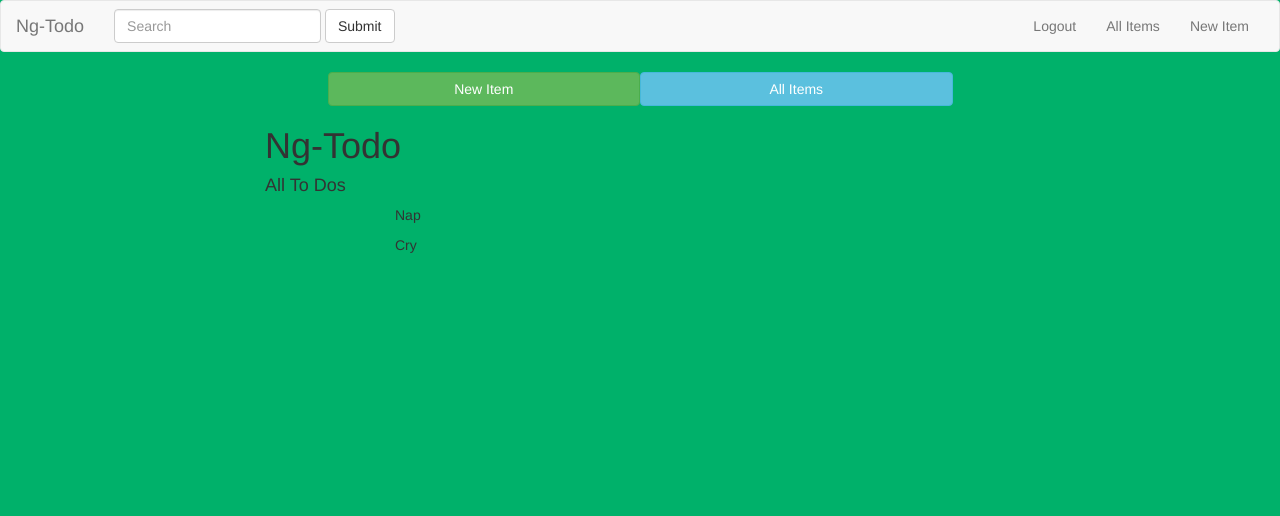
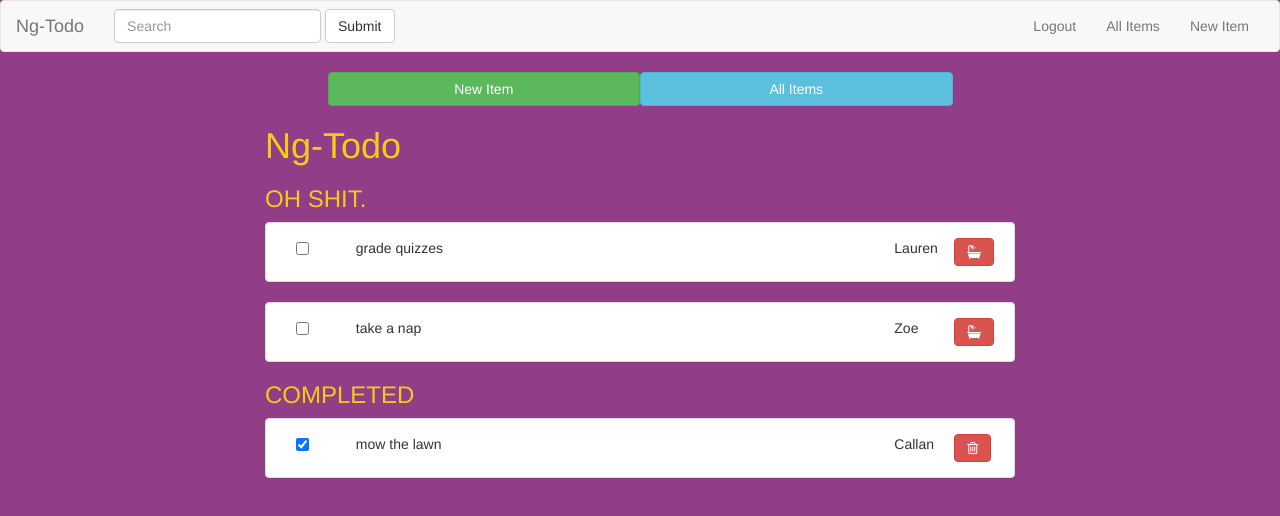
Before and after one commit to morecallan/angular-todo, a plain HTML site: page index.html in a window 1280 px wide. Drawn offline with nearby package versions, Linux system fonts and the light colour scheme.

Commit message:
todos coolio

```diff
--- a/index.html
+++ b/index.html
@@ -5,6 +5,7 @@
     <title>Angular To-Do</title>
     <!-- Third Party Styles -->
     <link rel="stylesheet" href="./lib/bower_components/bootstrap/dist/css/bootstrap.css">
+    <link rel="stylesheet" href="https://maxcdn.bootstrapcdn.com/font-awesome/4.7.0/css/font-awesome.min.css">
     <!-- Personal Styles -->
     <link rel="stylesheet" href="./styles/main.css">
   </head>
@@ -45,13 +46,34 @@
             <h1>Ng-Todo</h1>
 
             <div class="allTodos" ng-show="!showNewItems">
-              <h4>All To Dos</h4>
-              <div class="row" ng-repeat="todo in todos">
-                <div class="col-xs-8 col-xs-offset-2">
-                  <p>{{todo.task}}</p>
+              <div>
+                <h3>OH SHIT.</h3>
+                <div class="panel panel-default" ng-repeat="todo in todos | filter: {isCompleted: false}">
+                    <div class="panel-body">
+                        <div class="col-xs-1"><input type="checkbox" ng-checked="todo.isCompleted" name=""/></div>
+                        <div class="col-xs-7">{{todo.task}}</div>
+                        <div class="col-xs-1 col-xs-offset-2">{{todo.assignedTo}}</div>
+                        <div class="col-xs-1"><button class="btn btn-danger fa fa-bathtub"></button></div>
+                    </div>
                 </div>
               </div>
+
+
+              <div>
+                  <h3>COMPLETED</h3>
+                  <div class="panel panel-default" ng-repeat="todo in todos | filter: {isCompleted: true}">
+                      <div class="panel-body">
+                          <div class="col-xs-1"><input type="checkbox" ng-checked="todo.isCompleted" name=""/></div>
+                          <div class="col-xs-7">{{todo.task}}</div>
+                          <div class="col-xs-1  col-xs-offset-2">{{todo.assignedTo}}</div>
+                          <div class="col-xs-1"><button class="btn btn-danger fa fa-trash-o"></button></div>
+                      </div>
+                  </div>
+              </div>
             </div>
+
+
+
 
             <div class="newTodo" ng-show="showNewItems">
               <h4>New To Do</h4>
--- a/javascripts/main.js
+++ b/javascripts/main.js
@@ -9,7 +9,26 @@ app.controller("NavCtrl", ($scope) => {
 app.controller("ListCtrl", ($scope) => {
   $scope.poop = "💩";
 
-  $scope.todos = [{task: "Nap", isCompleted: false},{task: "Cry", isCompleted: false}];
+  $scope.todos = [
+        {
+          id: 0,
+          task: "mow the lawn",
+          isCompleted: true,
+          assignedTo: "Callan",
+        },
+        {
+          id: 1,
+          task: "grade quizzes",
+          isCompleted: false,
+          assignedTo: "Lauren",
+        },
+        {
+          id: 2,
+          task: "take a nap",
+          isCompleted: false,
+          assignedTo: "Zoe",
+        }
+      ];
 
   $scope.showNewItems = false;
 
--- a/sass/partials/_home.scss
+++ b/sass/partials/_home.scss
@@ -1,5 +1,9 @@
 @import "../colors";
 
 body {
-  background-color: $green;
+  background-color: $purple;
 }
+
+h1, h3 {
+  color: $yellow;
+}
```
Also changed, not shown: styles/main.css.
